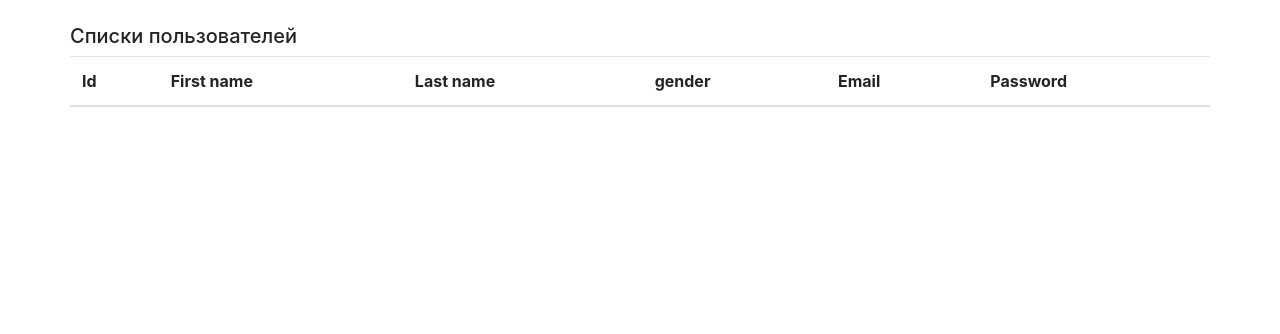
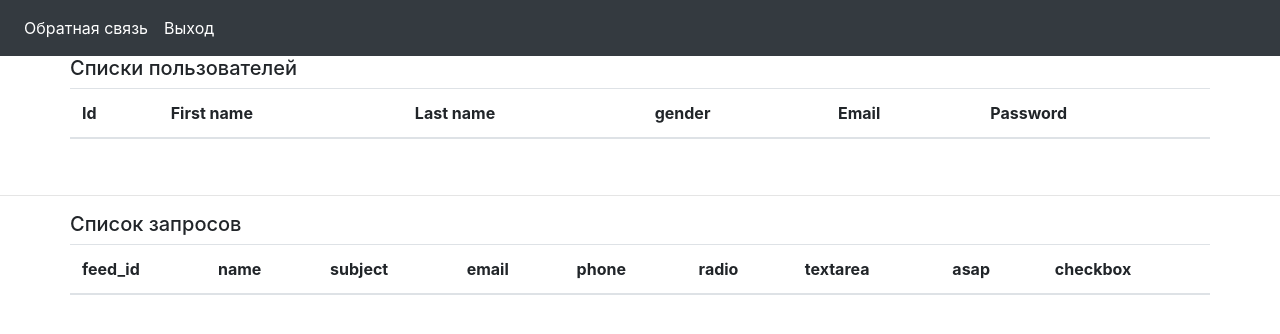
Before and after one commit to MrMangust/SimtechDev, a PHP site: page /users_list.html in a window 1280 px wide. Shown: the top 334 px of the page. Run offline with PHP 8.4, Linux system fonts and the light colour scheme; lists and menus that the app fills with data are empty.

Commit message:
Рабочая система обратной связи и вывод всех запросов по обратной связи

```diff
--- a/index.html
+++ b/index.html
@@ -69,7 +69,7 @@
     </div>
 
 
-
+<!--Форма авторизации-->
     <div class="modal fade" id="auth" tabindex="-1" role="dialog" aria-labelledby="auth" aria-hidden="true">
         <div class="modal-dialog modal-dialog-centered" role="document">
             <div class="modal-content">
--- a/users_list.html
+++ b/users_list.html
@@ -7,7 +7,24 @@
     <title>SimtechDev</title>
 </head>
 <body>
-<br>
+<nav class="navbar navbar-expand-lg navbar-dark bg-dark">
+    <button class="navbar-toggler" type="button" data-toggle="collapse" data-target="#navbarSupportedContent" aria-controls="navbarSupportedContent" aria-expanded="false" aria-label="Toggle navigation">
+        <span class="navbar-toggler-icon"></span>
+    </button>
+
+    <div class="collapse navbar-collapse" id="navbarSupportedContent">
+        <ul class="navbar-nav navbar-right">
+            <li class="nav-item active">
+                <a class="nav-link" href="feedback.php">Обратная связь<span class="sr-only"></span></a>
+            </li>
+            <li class="nav-item active">
+                <a class="nav-link" href="index.php">Выход<span class="sr-only"></span></a>
+            </li>
+        </ul>
+    </div>
+</nav>
+
+
 
 <!--table-->
 <div class="container">
@@ -41,6 +58,45 @@
     </div>
 </div>
 
+<hr>
+<!--feedbacks-->
+<div class="container">
+    <div class="row">
+        <h5 class="text-center">Список запросов</h5>
+        <table class="table">
+            <thead>
+            <tr>
+                <th scope="col">feed_id</th>
+                <th scope="col">name</th>
+                <th scope="col">subject</th>
+                <th scope="col">email</th>
+                <th scope="col">phone</th>
+                <th scope="col">radio</th>
+                <th scope="col">textarea</th>
+                <th scope="col">asap</th>
+                <th scope="col">checkbox</th>
+            </tr>
+            </thead>
+            <tbody>
+
+            <?php foreach($feeds as $feed) :?>
+            <tr>
+                <th scope="row"><?php echo $feed['feed_id']; ?></th>
+                <td><?php echo $feed['name']; ?></td>
+                <td><?php echo $feed['subject']; ?></td>
+                <td><?php echo $feed['email']; ?></td>
+                <td><?php echo $feed['phone']; ?></td>
+                <td><?php echo $feed['radio']; ?></td>
+                <td><?php echo $feed['textarea']; ?></td>
+                <td><?php echo $feed['asap']; ?></td>
+                <td><?php echo $feed['checkbox']; ?></td>
+            </tr>
+            <?php endforeach; ?>
+            </tbody>
+        </table>
+    </div>
+</div>
+
 <script src="https://cdn.jsdelivr.net/npm/jquery@3.5.1/dist/jquery.slim.min.js" integrity="sha384-DfXdz2htPH0lsSSs5nCTpuj/zy4C+OGpamoFVy38MVBnE+IbbVYUew+OrCXaRkfj" crossorigin="anonymous"></script>
 <script src="https://cdn.jsdelivr.net/npm/bootstrap@4.6.1/dist/js/bootstrap.bundle.min.js" integrity="sha384-fQybjgWLrvvRgtW6bFlB7jaZrFsaBXjsOMm/tB9LTS58ONXgqbR9W8oWht/amnpF" crossorigin="anonymous"></script>
 </body>
```
Also changed, not shown: feedback.html (added, +86 -0 lines), feedback.php (added, +23 -0 lines), index.php (+10 -2 lines).
